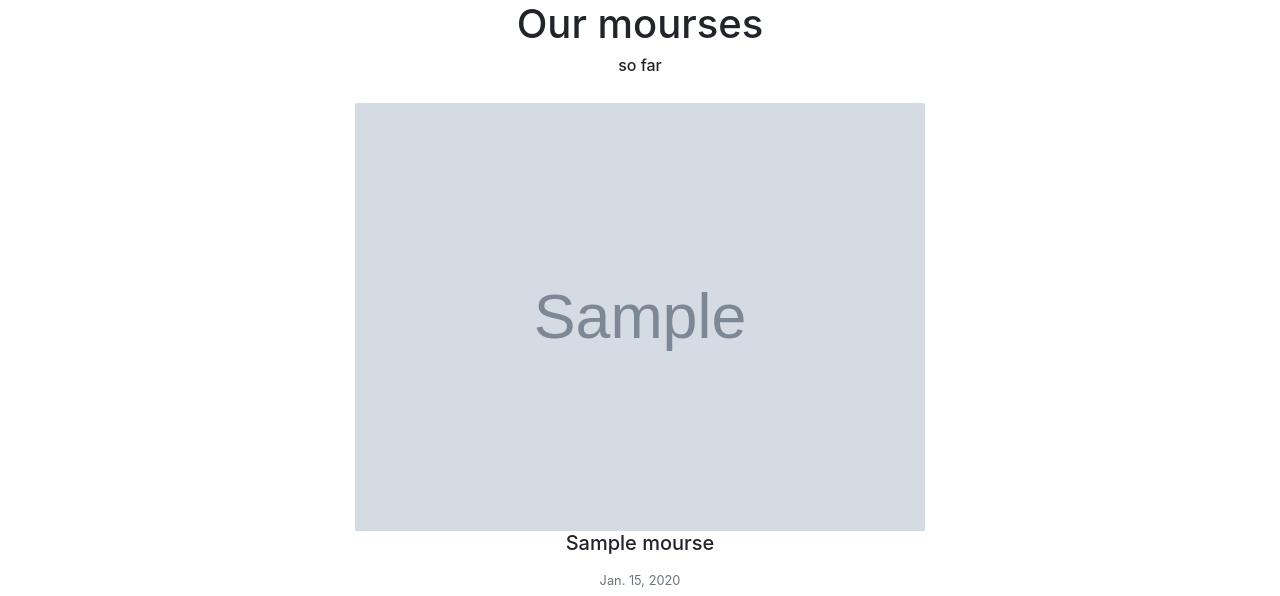
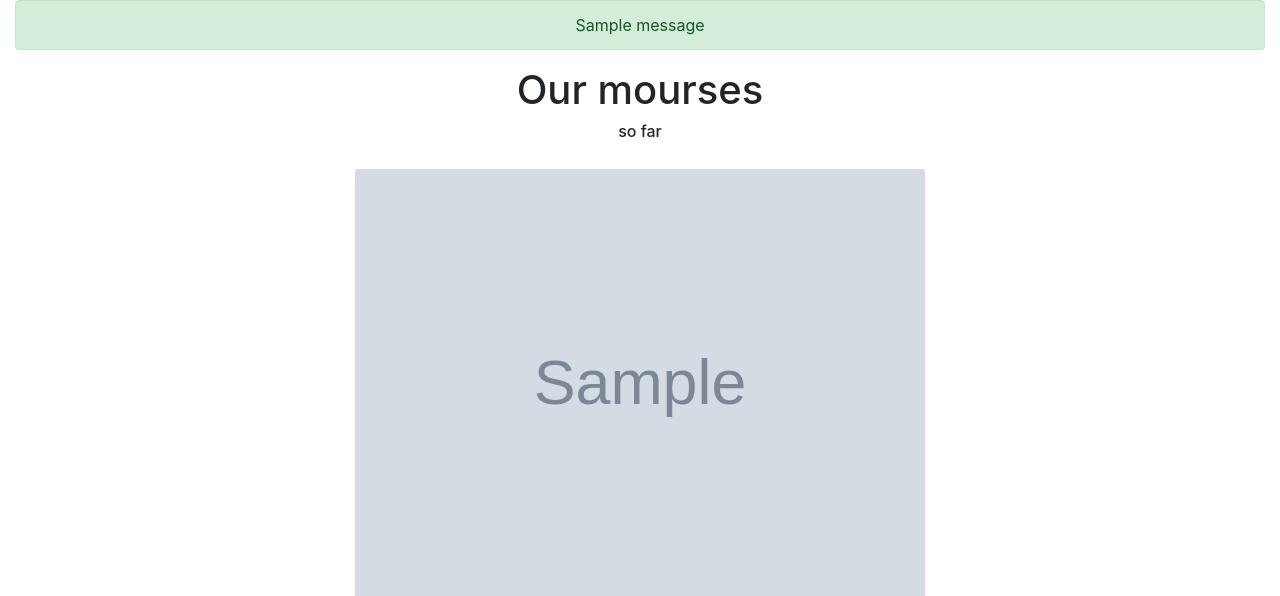
Before and after one commit to DarishkaAMS/Dj_Rest_Projects-Mourse_catalog, a Django app: page /my_mourse/ in a window 1280 px wide. Shown: the part 56-652 px from the top of the page. Run offline with Django 3.2, Linux system fonts and the light colour scheme; tables that the repository leaves empty hold one stand-in row (values such as "Sample post"); grey boxes marked "Sample" are stand-in pictures; one stand-in notice (Sample message) is shown.

Commit message:
Style alert

```diff
--- /dev/null
+++ b/my_mourse/templates/my_mourse/messages.html
@@ -0,0 +1,7 @@
+{% if messages %}
+    {% for message in messages %}
+        <div class="alert alert-{{ message.tags }}" id="msg" role="alert">
+            {{ message }}
+        </div>
+    {% endfor %}
+{% endif%}
--- a/my_mourse/templates/my_mourse/mourse_list.html
+++ b/my_mourse/templates/my_mourse/mourse_list.html
@@ -1,6 +1,8 @@
 {% extends "base.html" %}
 
 {% block content %}
+    {% include 'my_mourse/messages.html' %}
+
     <h1> Our mourses </h1> <h6> so far </h6>
     <div class="row">
         {% for object in object_list %}
--- a/my_mourse/views.py
+++ b/my_mourse/views.py
@@ -28,7 +28,7 @@ def mourse_create_view(request):
         obj.user = request.user
         obj.save()
         form = MourseModelForm()
-        messages.info(request, 'Your Mouse has been changed successfully!')
+        messages.success(request, 'Your Mouse has been created successfully!')
         return redirect('/my_mourse')
     template_name = "form.html"
     context = {"form": form}
@@ -48,7 +48,7 @@ def mourse_update_view(request, slug):
     form = MourseModelForm(request.POST or None, instance=obj)
     if form.is_valid():
         form.save()
-        messages.info(request, 'Your Mouse has been changed successfully!')
+        messages.success(request, 'Your Mouse has been changed successfully!')
         return redirect('/my_mourse')
     template_name = "form.html"
     context = {"tile": f"Update {obj.title}", "form": form}
@@ -61,6 +61,7 @@ def mourse_delete_view(request, slug):
     template_name = "my_mourse/mourse_delete.html"
     if request.method == "POST":
         obj.delete()
+        messages.success(request, 'Your Mouse has been deleted!')
         return redirect('/my_mourse')
     context = {"object": obj}
     return render(request, template_name, context)
--- a/templates/form.html
+++ b/templates/form.html
@@ -13,8 +13,5 @@
             {{ form.as_p }}
             <button class="btn btn-outline-success my-2 my-sm-0"> Send </button>
     </div>
-    <div class="alert alert-primary" role="alert">
-      This is a primary alert—check it out!
-    </div>
 
 {% endblock %}
```
Also changed, not shown: media/images/1_dGCSMEo.jpg (added), media/images/shutterstock_611229743-bde2e023e33c.jpg (added).
